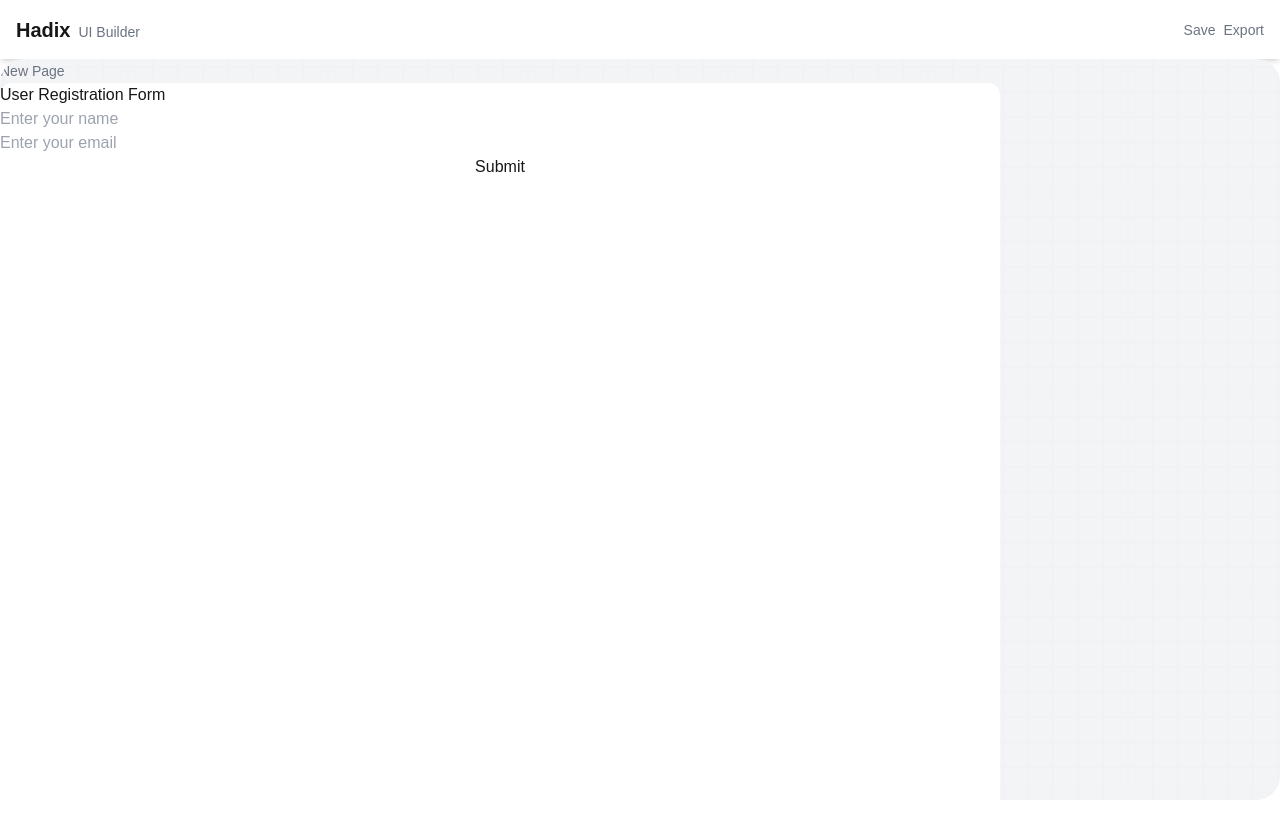
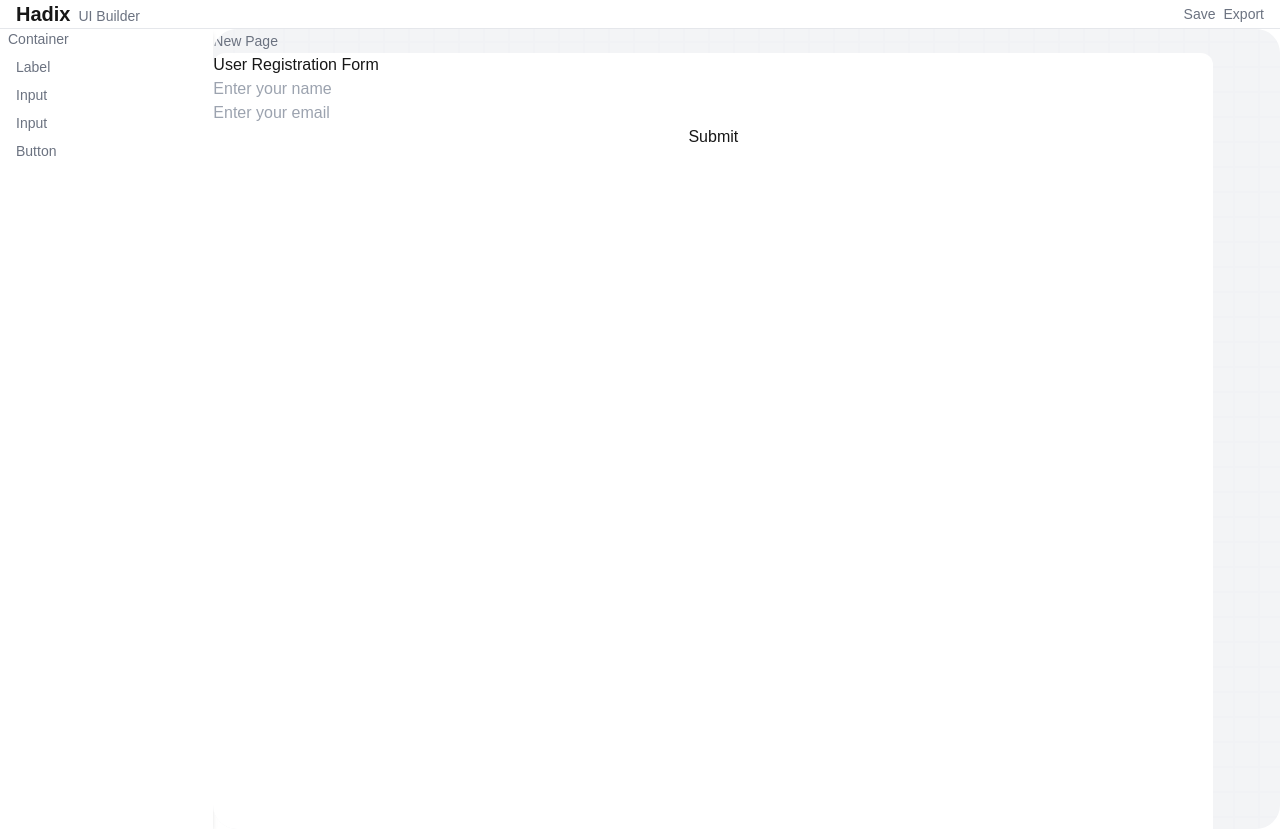
Before and after one commit to hseoy/hadix, a Next.js app in the folder apps/ui-builder/: page / in a window 1280 px wide. Before the commit the page ends 800 px from the top, so only its background shows below. Built offline with nearby package versions, Linux system fonts and the light colour scheme.

Commit message:
feat: component tree 대강 구현

```diff
--- /dev/null
+++ b/apps/ui-builder/src/components/UIBuilder/ComponentTree.tsx
@@ -0,0 +1,22 @@
+import { ComponentDefinition } from '@/core/component-system/types';
+
+interface ComponentTreeProps {
+  componentTree: ComponentDefinition | null;
+  depth?: number;
+}
+
+export function ComponentTree({
+  componentTree,
+  depth = 0,
+}: ComponentTreeProps) {
+  return (
+    // 재귀적으로 트리 구조 UI 구현
+    // depth가 깊어지면 들여쓰기 추가
+    <div className="flex flex-col gap-2 pl-2">
+      <span className="text-sm text-gray-500">{componentTree?.type}</span>
+      {componentTree?.children?.map(child => (
+        <ComponentTree key={child.id} componentTree={child} depth={depth + 1} />
+      ))}
+    </div>
+  );
+}
--- a/apps/ui-builder/src/components/UIBuilder/UIBuilder.tsx
+++ b/apps/ui-builder/src/components/UIBuilder/UIBuilder.tsx
@@ -1,6 +1,6 @@
 'use client';
 
-import { useEffect, useRef } from 'react';
+import { useEffect, useRef, useState } from 'react';
 import { Canvas } from './Canvas';
 import { HadixApplicationConfig } from '@/core/application-config';
 import { ApplicationBuilder } from '@/core/application-builder';
@@ -11,6 +11,11 @@ import { LabelComponent } from '@/hadix-components/LabelComponent';
 import { EventDefinition } from '@/core/event-system/types';
 import { ApplicationController } from '@/core/application-controller';
 import { downloadBlob } from '@/utils/blob';
+import {
+  ComponentDefinition,
+  UIComponent,
+} from '@/core/component-system/types';
+import { ComponentTree } from './ComponentTree';
 
 const sampleConfig = {
   actions: [
@@ -77,6 +82,8 @@ const sampleConfig = {
 };
 
 export function UIBuilder() {
+  const [componentTree, setComponentTree] =
+    useState<ComponentDefinition | null>(null);
   const appControllerRef = useRef<ApplicationController | null>(null);
   const rootElementRef = useRef<HTMLDivElement | null>(null);
   const configRef = useRef<HadixApplicationConfig | null>(null);
@@ -131,9 +138,14 @@ export function UIBuilder() {
     downloadBlob(blob, `config-${Date.now()}.json`);
   };
 
+  useEffect(() => {
+    if (configRef.current === null) return;
+    setComponentTree(configRef.current.layout);
+  }, [configRef.current]);
+
   return (
     <div className="w-full h-full flex flex-col">
-      <header className="w-full h-16 bg-white shadow-md flex items-center justify-between px-4">
+      <header className="w-full h-16 bg-white border-b border-gray-200 flex items-center justify-between px-4 z-10">
         <hgroup className="flex flex-row gap-2 items-baseline">
           <h1 className="text-xl font-bold">Hadix</h1>
           <h2 className="text-sm text-gray-500">UI Builder</h2>
@@ -146,7 +158,18 @@ export function UIBuilder() {
         </div>
       </header>
 
-      <Canvas rootElementRef={rootElementRef}></Canvas>
+      <div className="w-full h-full flex flex-row">
+        {/* SideBar */}
+        <div className="w-64 h-full bg-white shadow-md">
+          {/* Component List */}
+          <div className="flex flex-col gap-2">
+            <ComponentTree componentTree={componentTree} />
+          </div>
+        </div>
+
+        {/* Canvas */}
+        <Canvas rootElementRef={rootElementRef}></Canvas>
+      </div>
     </div>
   );
 }
```
